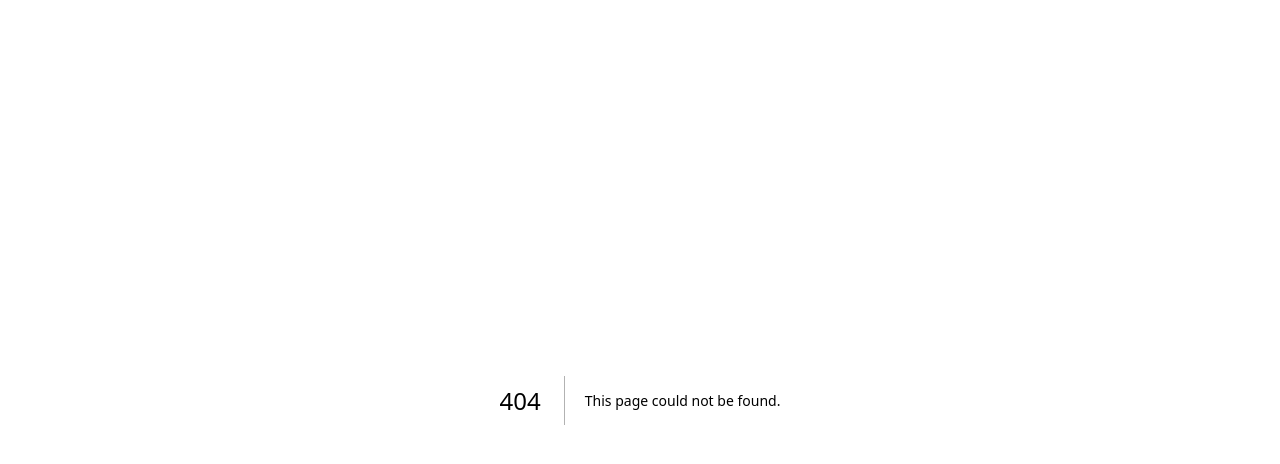
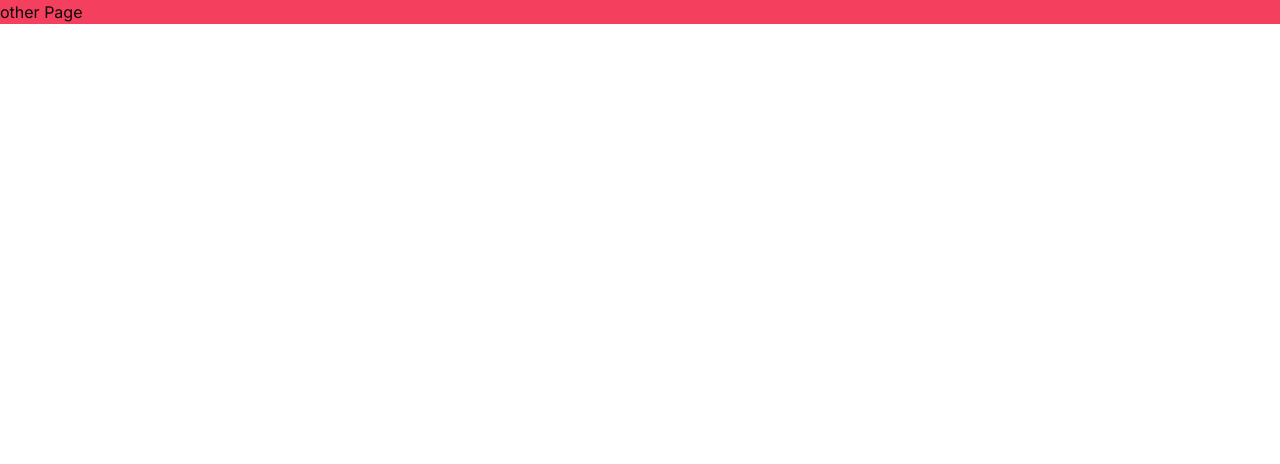
Before and after one commit to bug41/trello-tutorial, a Next.js app: page /other in a window 1280 px wide. Before the commit this address had no page. Shown: the top 464 px of the page. Built offline with nearby package versions, Linux system fonts and the light colour scheme.

Commit message:
동적 라우팅 폴더 테스팅

```diff
--- /dev/null
+++ b/app/(test)/layout.tsx
@@ -0,0 +1,13 @@
+const TestLayout = ({
+    children,
+} : {
+    children : React.ReactNode;
+}) => {
+    return (
+        <div className="bg-rose-500">
+            {children}
+        </div>
+    )
+}
+
+export default TestLayout;
--- /dev/null
+++ b/app/(test)/other/page.tsx
@@ -0,0 +1,4 @@
+const OtherPage = () => {
+    return <div>other Page</div>
+}
+export default OtherPage;
--- /dev/null
+++ b/app/(test)/something/page.tsx
@@ -0,0 +1,4 @@
+const SomethingPage = () => {
+    return <div>Something Page</div>
+}
+export default SomethingPage;
```
